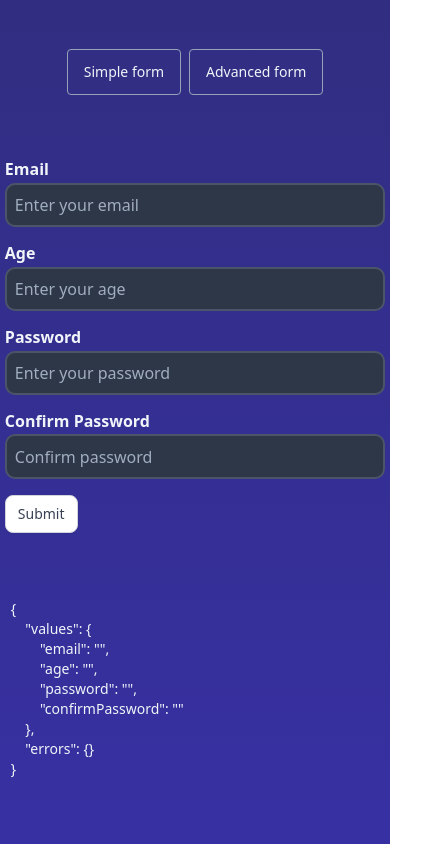
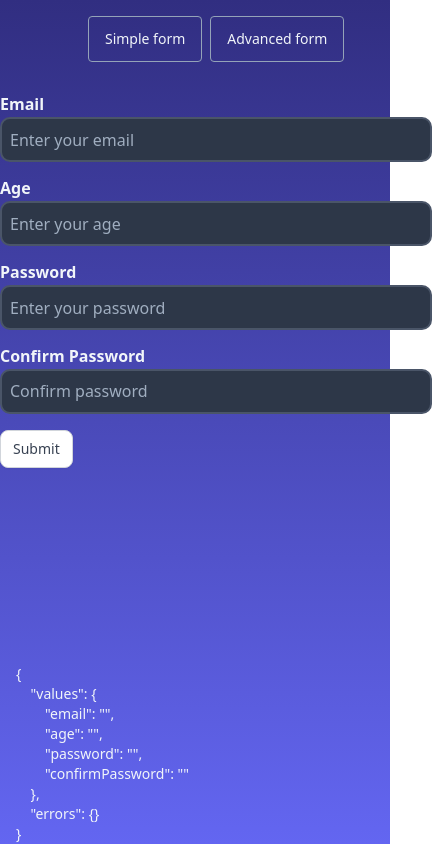
Before and after one commit to maxzz/forms-formik, a React (Vite) app: page / in a window 390 px wide. Shown: the whole page, 432 px wide, since content can reach past the window. Built offline with nearby package versions, Linux system fonts and the light colour scheme.

Commit message:
WIP. app. update responsiveness

```diff
--- a/src/App.tsx
+++ b/src/App.tsx
@@ -2,7 +2,7 @@ import { Page } from "./components/Page";
 
 export function App() {
     return (
-        <div className="min-h-screen bg-gradient-to-b from-indigo-900 to-indigo-800 grid justify-center">
+        <div className="min-h-screen bg-gradient-to-b from-indigo-900 to-indigo-500">
             <Page />
         </div>
     );
--- a/src/components/Page.css
+++ b/src/components/Page.css
@@ -18,11 +18,11 @@ nav h3:hover {
   color: white;
 } */
 
-form {
+/* form {
     width: 95%;
     max-width: 400px;
     margin: 0 auto;
-}
+} */
 
 form label {
     font-size: 1rem;
--- a/src/components/Page.tsx
+++ b/src/components/Page.tsx
@@ -5,11 +5,13 @@ import { Form2 } from './Form2';
 export function Page() {
     const [currentForm, setCurrentForm] = useState(0);
     return (
-        <div className="w-[50ch] max-w-lg text-sm text-slate-100 grid">
+        <div className="mx-auto w-[54ch] max-w-2xl h-screen text-sm text-slate-100 grid grid-rows-[auto_minmax(0,1fr)_auto]">
+
             <div className="py-4 flex items-center justify-center space-x-2">
                 <button className="px-4 py-3 w-max border-slate-400 border rounded" onClick={()=> setCurrentForm(0)}>Simple form</button>
                 <button className="px-4 py-3 w-max border-slate-400 border rounded" onClick={()=> setCurrentForm(1)}>Advanced form</button>
             </div>
+
             {currentForm === 0 && <Form1 />}
             {currentForm === 1 && <Form2 />}
         </div>
```
